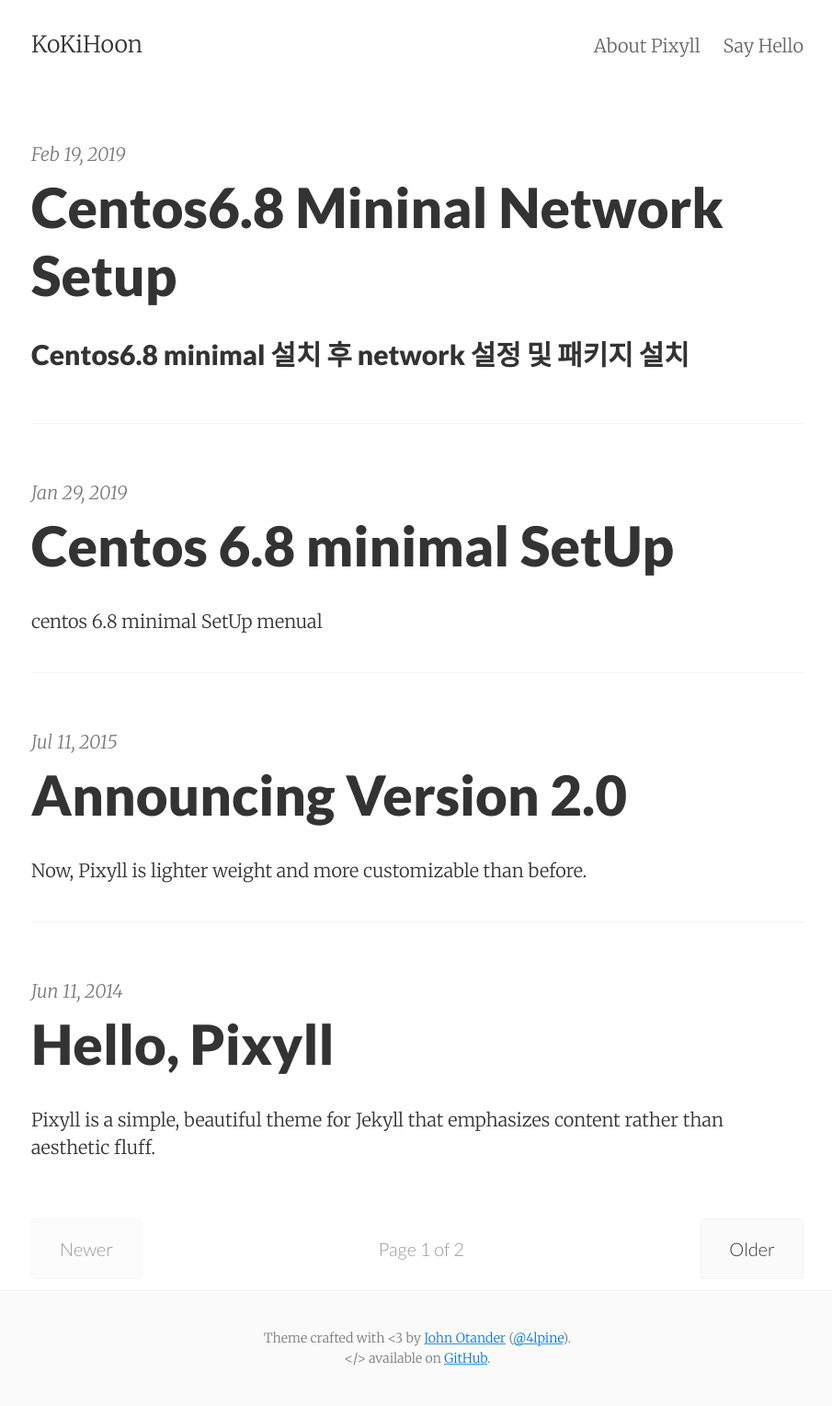
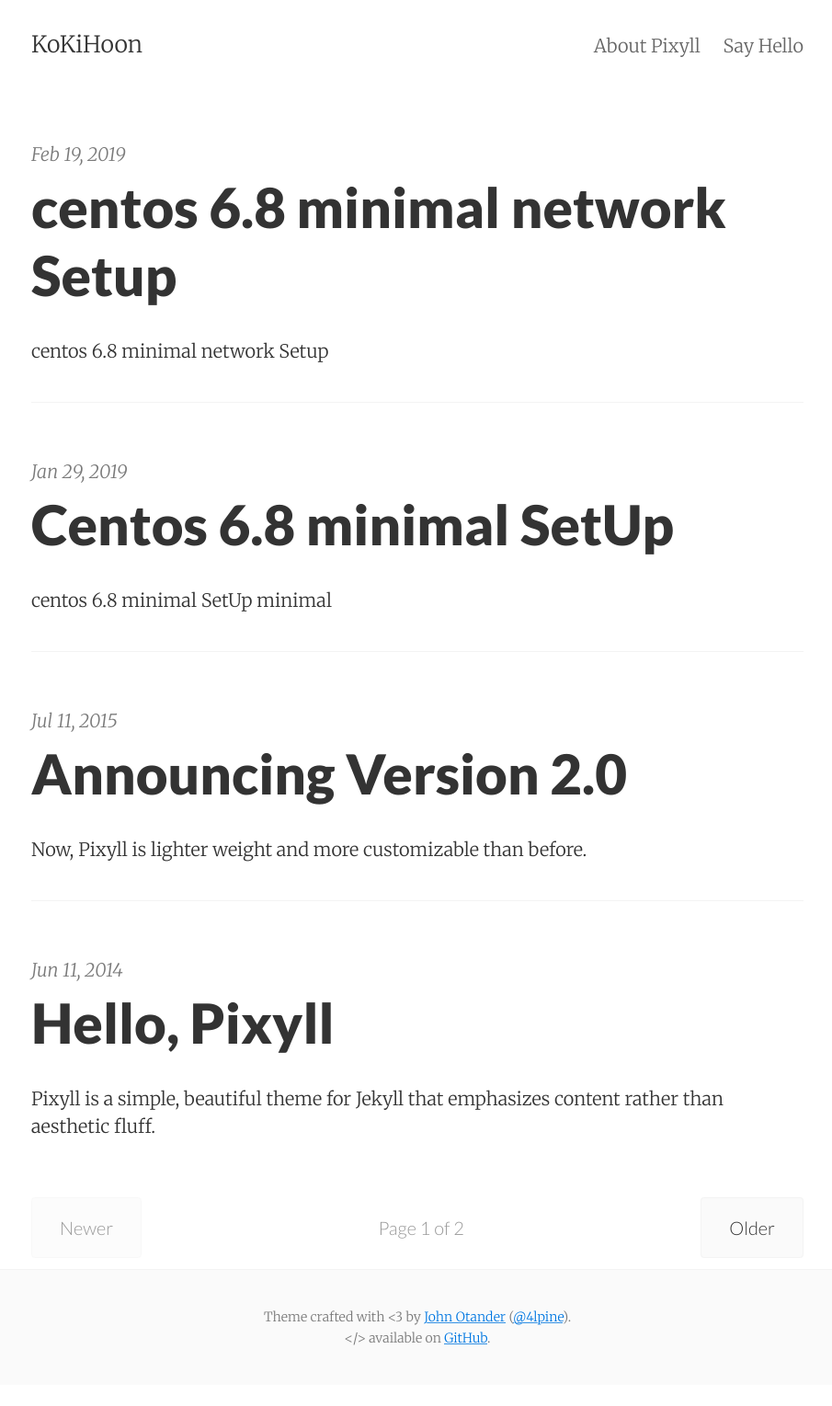
Before and after one commit to kokihoon/kokihoon.github.io, a Jekyll site: the page built from index.html, in a window 1280 px wide. Shown: the whole page at 92% size, without its empty margins (186-1091 px from the left). Built offline with Jekyll 4.4.1, drawn with Linux system fonts in a browser that asks for light colours; the list of posts is cut into pages by our own code; after the commit the page ends 1506 px from its top, so only the background shows below that.

Commit message:
edit error

````diff
--- a/_posts/2019-01-29-centos6.8-minimal-setup.md
+++ b/_posts/2019-01-29-centos6.8-minimal-setup.md
@@ -2,7 +2,7 @@
 layout:     post
 title:      Centos 6.8 minimal SetUp
 date:       2019-01-29
-summary:    centos 6.8 minimal SetUp menual
+summary:    centos 6.8 minimal SetUp minimal
 categories: Centos
 ---
 
--- a/_posts/2019-02-19-centos6.8-mininal-network-setup.md
+++ b/_posts/2019-02-19-centos6.8-mininal-network-setup.md
@@ -1,5 +1,12 @@
+---
+layout:     post
+title:      centos 6.8 minimal network Setup
+date:       2019-02-19
+summary:    centos 6.8 minimal network Setup
+categories: Centos
+---
 
-## Centos6.8 minimal 설치 후 network 설정 및 패키지 설치
+# Centos6.8 minimal 설치 후 network 설정 및 패키지 설치
 
 처음 minimal 설치를 하면 network 설정이 되어 있지 않습니다. 그래서 network 설정을 해주겠습니다.
 처음에 바로 패키지를 설치할려고 하면 다음과 같은 에러가 발생합니다.
@@ -14,7 +21,7 @@ Error: Cannot retrieve repository metadata (repomd.xml) for repository: base. Pl
 DNS 설정
 
 ```
-$ vi /etc/resolv.conf
+# vi /etc/resolv.conf
 
 nameserver 168.126.63.1
 ```
@@ -29,7 +36,7 @@ nameserver 168.126.63.1
 baseurl=http://centos.mirror.cdnetworks.com/$releasever/os/$basearch/
 #baseurl=http://mirror.kakao.com/centos/$releasever/os/$basearch/ #kakao
 gpgcheck=1
-gpgkey=file:///etc/pki/rpm-gpg/RPM-GPG-KEY-CentOS-6
+gpgkey=file://etc/pki/rpm-gpg/RPM-GPG-KEY-CentOS-6
 
 ```
 
````
